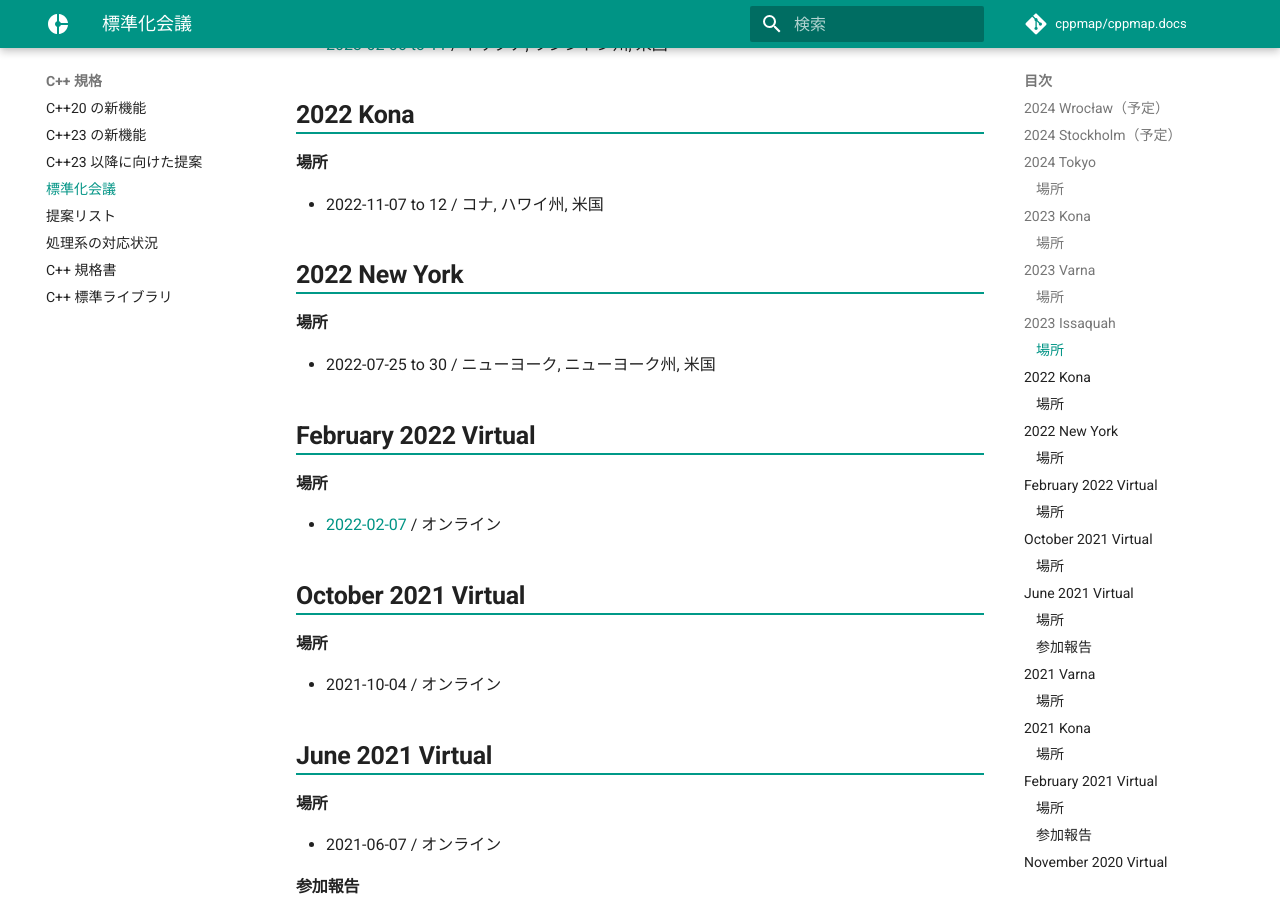
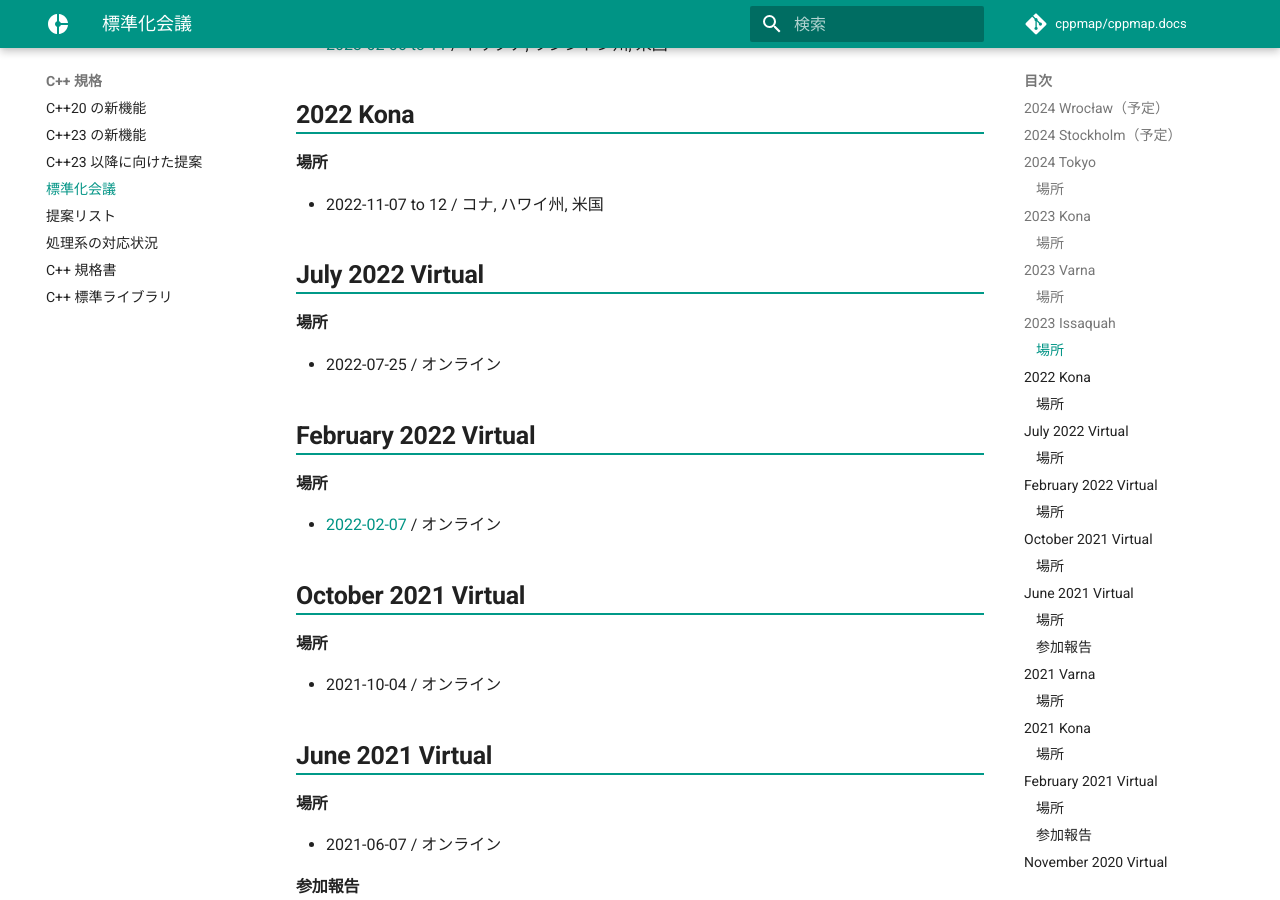
Before and after one commit to cppmap/cppmap.docs, an MkDocs documentation site: the page built from docs/standardization/meetings.md, in a window 1280 px wide and 900 px high, scrolled down 1082 px. Built offline with MkDocs 1.6.1 and Material for MkDocs 9.7.7, drawn with Linux system fonts in a browser that asks for light colours; nearby versions of some CDN libraries; comment, search, counter and statistics services are not loaded.

Commit message:
Update meetings.md

```diff
--- a/docs/standardization/meetings.md
+++ b/docs/standardization/meetings.md
@@ -30,9 +30,9 @@ C++ への提案文書を議論して承認する C++ 標準化委員会の全
 #### 場所
 - 2022-11-07 to 12 / コナ, ハワイ州, 米国
 
-## 2022 New York
+## July 2022 Virtual
 #### 場所
-- 2022-07-25 to 30 / ニューヨーク, ニューヨーク州, 米国
+- 2022-07-25 / オンライン
 
 ## February 2022 Virtual
 #### 場所
```
